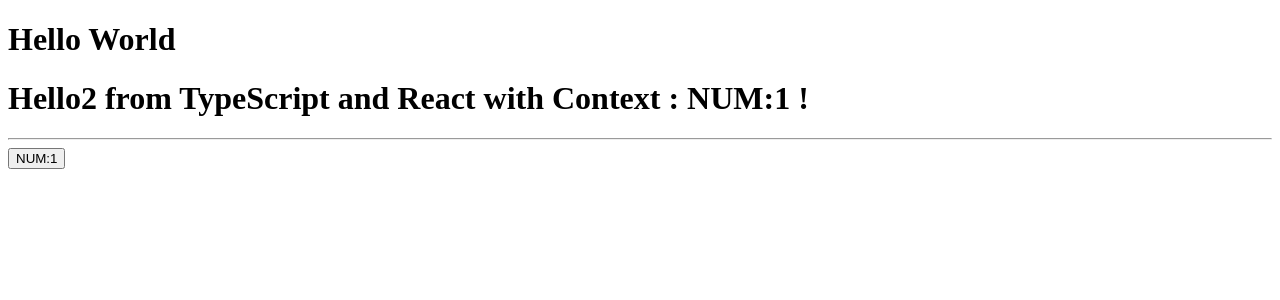
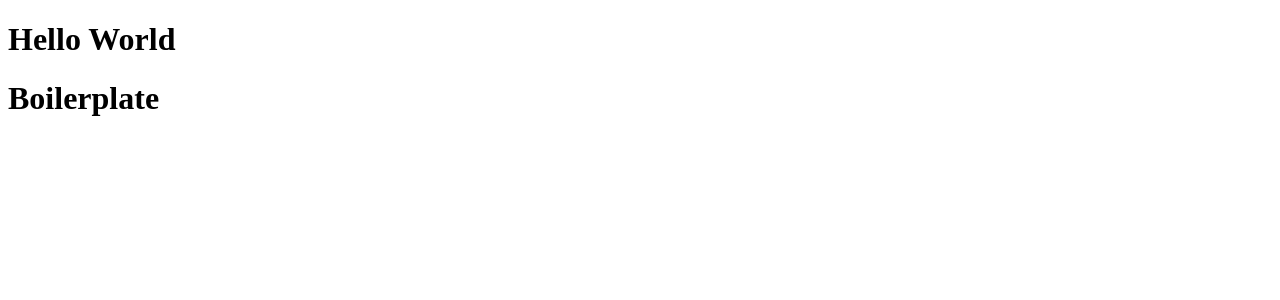
Before and after one commit to codingfragments/learn_react_ts, a React app: page / in a window 1280 px wide. Shown: the top 300 px of the page. Built offline with nearby package versions, Linux system fonts and the light colour scheme.

Commit message:
simple Boilerplate Reduction

```diff
--- /dev/null
+++ b/src/App.tsx
@@ -0,0 +1,13 @@
+import * as React from 'react'
+
+interface AppProps {
+    name:String
+}
+
+export class AppComponent extends React.Component<AppProps,{}> {
+    render() {
+        return(
+            <h1>{this.props.name}</h1>
+        );
+    }
+}
--- a/src/components/App.tsx
+++ /dev/null
@@ -1,55 +0,0 @@
-
-import { Hello } from "./Hello";
-import * as React from 'react';
-
-import * as PropTypes from "prop-types";
-import { SimpleButton } from "./SimpleButton";
-import { SimpleBackendService } from './services/BackendService';
-
-export interface AppProps { }
-
-
-export interface ProviderContext {
-    backend: SimpleBackendService;
-}
-// 'HelloProps' describes the shape of props.
-// State is never set so we use the '{}' type.
-export class App extends React.Component<AppProps, {}> {
-
-    private _backend:SimpleBackendService;
-
-    constructor(props:AppProps,ctx:any) {
-        super(props,ctx);
-        console.log("Constructor")
-
-        this._backend = new SimpleBackendService();
-       console.log( this._backend);
-
-    }
-
-    static childContextTypes = {
-        backend: PropTypes.object
-    }
-
-    private act:String = "jj";
-
-    getChildContext() :ProviderContext {
-        console.log("getChildContext Executed on "+this);
-        console.log(this);
-        console.log( this._backend);
-
-        return {
-            backend: this._backend
-        }
-    }
-    render() {
-        return (
-            <div>
-                <Hello compiler="TypeScript" framework="React" />
-                <hr/>
-                <SimpleButton/>
-            </div>
-        );
-
-    }
-}
--- a/src/components/Hello.tsx
+++ /dev/null
@@ -1,35 +0,0 @@
-import * as React from "react";
-import { ProviderContext } from './App';
-import * as PropTypes from "prop-types";
-
-
-export interface HelloProps { compiler: string; framework: string; }
-interface HelloState {countString:String}
-
-// 'HelloProps' describes the shape of props.
-// State is never set so we use the '{}' type.
-export class Hello extends React.Component<HelloProps, HelloState> {
-    static contextTypes = {
-        backend: PropTypes.object
-    }
-
-
-    context: ProviderContext;
-
-    updateState = {next: (val:String) =>
-        this.setState({countString:val})
-    };
-    componentWillMount() {
-        // this.setState(this.context.backend.readCount);
-        this.setState({countString:this.context.backend.readString.getValue()});
-        this.context.backend.readString.subscribe(this.updateState);
-     }
-
-     componentWillUnmount() {
-         this.context.backend.readString.unsubscribe();
-     }
-
-    render() {
-        return <h1>Hello2 from {this.props.compiler} and {this.props.framework} with Context : {this.state.countString} !</h1>;
-    }
-}
--- a/src/components/SimpleButton.tsx
+++ /dev/null
@@ -1,35 +0,0 @@
-import * as React from "react";
-import { ProviderContext } from './App';
-import * as PropTypes from "prop-types";
-import {SFC} from 'react';
-
-
-interface ButtonProps {
-    appender ?: String;
-}
-interface ButtonState {
-    count:String
-}
-export class SimpleButton extends React.Component<ButtonProps,ButtonState > {
-    static contextTypes = {
-        backend: PropTypes.object
-    }
-    context: ProviderContext;
-
-    componentWillMount() {
-       // this.setState(this.context.backend.readCount);
-       this.setState({count:this.context.backend.readString.getValue()});
-
-    }
-    btnClick = (e:React.MouseEvent<HTMLElement>) =>{
-        console.log (this.context.backend);
-        this.context.backend.count();
-        this.setState({count:this.context.backend.readString.getValue()});
-    }
-
-    render() {
-        return (
-            <button onClick={this.btnClick}>{this.state.count}</button>
-        );
-    }
-}
--- a/src/components/services/BackendService.ts
+++ /dev/null
@@ -1,21 +0,0 @@
-
-import { BehaviorSubject } from 'rxjs';
-
-
-export class SimpleBackendService {
-    private _count:number
-    constructor() {
-        this._count = 1;
-        this.readString.next("NUM:1");
-
-    }
-
-    public count() {
-        this._count++;
-        this.readString.next("NUM:"+this._count);
-    }
-
-
-
-    public readString:BehaviorSubject<String> = new BehaviorSubject("INIT")
-}
--- a/src/index.html
+++ b/src/index.html
@@ -8,7 +8,7 @@
   <body>
     <h1> <%= htmlWebpackPlugin.options.myPageHeader %> </h1>
 
-    <div id="example"></div>
+    <div id="application"></div>
 
   </body>
 </html>
--- a/src/index.tsx
+++ b/src/index.tsx
@@ -1,10 +1,9 @@
 import * as React from "react";
 import * as ReactDOM from "react-dom";
-import { App } from './components/App';
-
+import { AppComponent } from './App';
 
 ReactDOM.render(
-    <App/>,
+    <AppComponent name="Boilerplate" />,
 
-    document.getElementById("example")
+    document.getElementById("application")
 );
```
Also changed, not shown: src/components/readme.md (added), src/services/readme.md (added).
